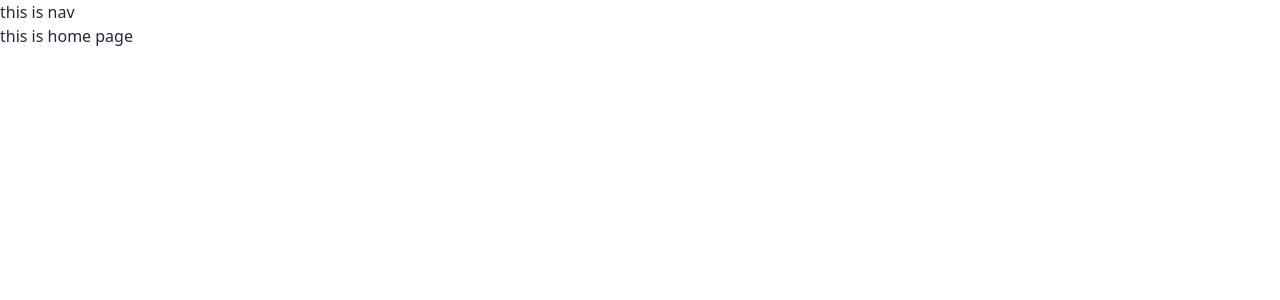
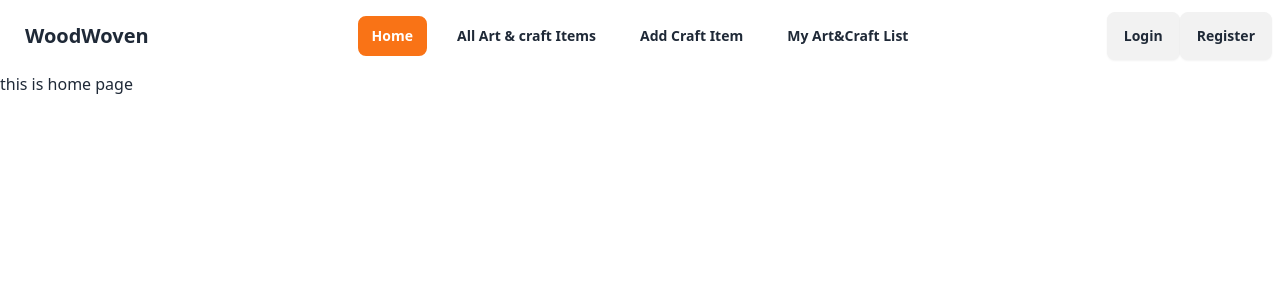
Before and after one commit to Meehnaaz-Basit/WoodWoven_Client, a React (Vite) app: page / in a window 1280 px wide. Shown: the top 300 px of the page. Built offline with nearby package versions, Linux system fonts and the light colour scheme.

Commit message:
added some dummy content and make the routes

```diff
--- a/src/components/Nav.jsx
+++ b/src/components/Nav.jsx
@@ -1,7 +1,96 @@
+import { Link, NavLink } from "react-router-dom";
+
 const Nav = () => {
+  const navMenu = (
+    <>
+      <NavLink
+        to="/"
+        className={({ isActive }) =>
+          isActive
+            ? "border-2 border-orange-500 text-white bg-orange-500 py-2 px-3 mx-2  rounded-lg font-semibold"
+            : "border-2 border-transparent py-2 px-3 mx-2  rounded-lg font-semibold hover:border-orange-500 hover:text-white hover:bg-orange-500 transition-all"
+        }
+      >
+        Home
+      </NavLink>
+
+      <NavLink
+        to="/all-items"
+        className={({ isActive }) =>
+          isActive
+            ? "border-2 border-orange-500 text-white bg-orange-500 py-2 px-3 mx-2  rounded-lg font-semibold"
+            : "border-2 border-transparent py-2 px-3 mx-2  rounded-lg font-semibold hover:border-orange-500 hover:text-white hover:bg-orange-500 transition-all"
+        }
+      >
+        All Art & craft Items
+      </NavLink>
+
+      <NavLink
+        to="/add-cardItems"
+        className={({ isActive }) =>
+          isActive
+            ? "border-2 border-orange-500 text-white bg-orange-500 py-2 px-3 mx-2  rounded-lg font-semibold"
+            : "border-2 border-transparent py-2 px-3 mx-2  rounded-lg font-semibold hover:border-orange-500 hover:text-white hover:bg-orange-500 transition-all"
+        }
+      >
+        Add Craft Item
+      </NavLink>
+      <NavLink
+        to="/my-craft"
+        className={({ isActive }) =>
+          isActive
+            ? "border-2 border-orange-500 text-white bg-orange-500 py-2 px-3 mx-2  rounded-lg font-semibold"
+            : "border-2 border-transparent py-2 px-3 mx-2  rounded-lg font-semibold hover:border-orange-500 hover:text-white hover:bg-orange-500 transition-all"
+        }
+      >
+        My Art&Craft List
+      </NavLink>
+    </>
+  );
   return (
     <div>
-      <h2>this is nav</h2>
+      {/*  */}
+      <div className="navbar bg-base-100">
+        <div className="navbar-start">
+          <div className="dropdown">
+            <div tabIndex={0} role="button" className="btn btn-ghost lg:hidden">
+              <svg
+                xmlns="http://www.w3.org/2000/svg"
+                className="h-5 w-5"
+                fill="none"
+                viewBox="0 0 24 24"
+                stroke="currentColor"
+              >
+                <path
+                  strokeLinecap="round"
+                  strokeLinejoin="round"
+                  strokeWidth="2"
+                  d="M4 6h16M4 12h8m-8 6h16"
+                />
+              </svg>
+            </div>
+            <ul
+              tabIndex={0}
+              className="menu menu-sm dropdown-content mt-3 z-[1] p-2 shadow bg-base-100 rounded-box w-52"
+            >
+              {navMenu}
+            </ul>
+          </div>
+          <a className="btn btn-ghost text-xl">WoodWoven</a>
+        </div>
+        <div className="navbar-center hidden lg:flex">
+          <ul className="menu menu-horizontal px-1">{navMenu}</ul>
+        </div>
+        <div className="navbar-end">
+          <Link to="/login" className="btn">
+            Login
+          </Link>
+          <Link to="/register" className="btn">
+            Register
+          </Link>
+        </div>
+      </div>
+      {/*  */}
     </div>
   );
 };
```
